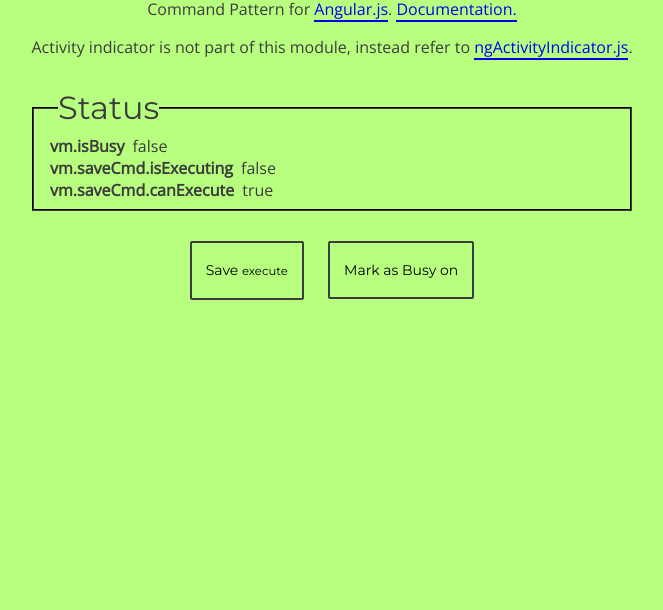
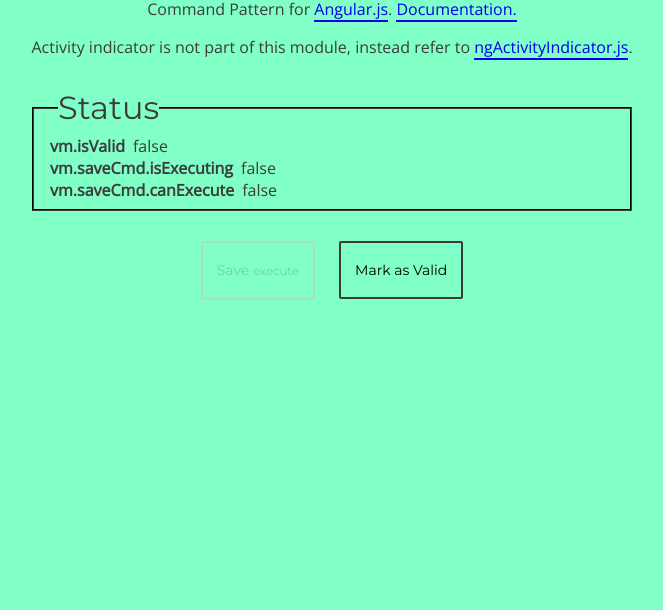
Before and after one commit to stephenlautier/ng-command, a website: page example/command-lab.html in a window 1280 px wide. Shown: the part 190-800 px from the top of the page, without its empty margins (308-971 px from the left). Drawn offline with nearby package versions, Linux system fonts and the light colour scheme.

Commit message:
updated bgcolor + renamed isBusy of demo to isValid to be less confusing

```diff
--- a/example/command-lab.css
+++ b/example/command-lab.css
@@ -6,22 +6,22 @@
 		}
 
 		::selection {
-			background-color: #B6C92F;
+			background-color: #868686;
 			color: #fff;
 		}
 
 		::-moz-selection {
-			background-color:#B6C92F;
+			background-color:#868686;
 			color: #fff;
 		}
 
 		::selection {
-			background-color: #B6C92F;
+			background-color: #868686;
 			color: #fff;
 		}
 
 		::-moz-selection {
-			background-color: #B6C92F;
+			background-color: #868686;
 			color: #fff;
 		}
 
@@ -38,7 +38,7 @@
 		}
 
 		body {
-			background: #B8FF80;
+			background: #80FFC7;
 			color: #3C3C3C;
 			font-family: 'Open Sans', 'Helvetica Neue', 'Arial', sans-serif;
 			overflow-x: hidden;
--- a/example/command-lab.html
+++ b/example/command-lab.html
@@ -24,7 +24,7 @@
 				</legend>
 				<div class="form-group">
 					<div class="form-group">
-						<label>vm.isBusy</label>{{ vm.isBusy }}</div>
+						<label>vm.isValid</label>{{ vm.isValid }}</div>
 					<label>vm.saveCmd.isExecuting</label>{{ vm.saveCmd.isExecuting }}</div>
 				<div class="form-group">
 					<label>vm.saveCmd.canExecute</label>{{ vm.saveCmd.canExecute }}</div>
@@ -35,7 +35,7 @@
 				<i ng-show="vm.saveCmd.isExecuting" class="ai-circled ai-indicator ai-dark-spin small"></i>Save
 				<small>execute</small>
 			</button>
-			<button class="btn" ng-click="vm.isBusy = !vm.isBusy">Mark as Busy {{ vm.isBusy ? "off" : "on" }}</button>
+			<button class="btn" ng-click="vm.isValid = !vm.isValid">Mark as {{ vm.isValid ? "Invalid" : "Valid" }}</button>
 		</div>
 		<!-- App -->
 		<script src="https://ajax.googleapis.com/ajax/libs/angularjs/1.3.14/angular.js"></script>
@@ -47,7 +47,7 @@
 
 					var self = this;
 
-					self.isBusy = false;
+					self.isValid = false;
 					self.saveCmd = $command($scope, save, canExecute);
 
 					function save (){
@@ -57,7 +57,7 @@
 					}
 
 					function canExecute() {
-						return !self.isBusy;
+						return self.isValid;
 					}
 
 				}
```
